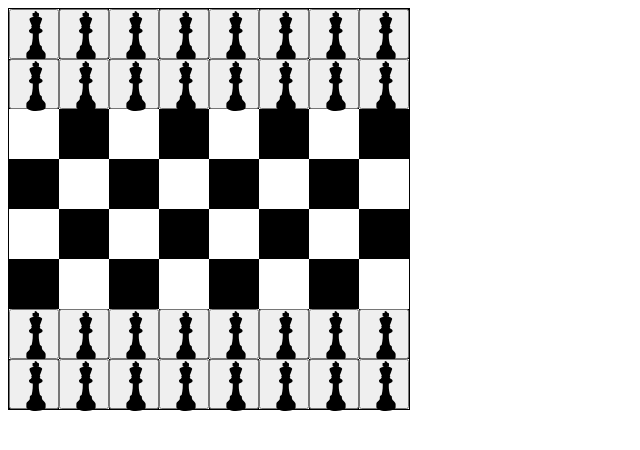
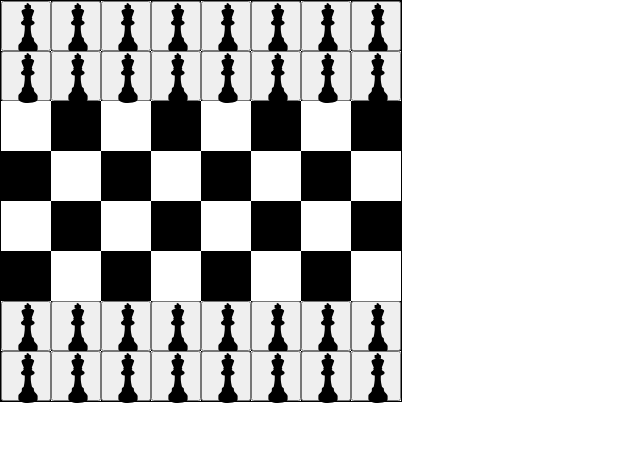
Before and after one commit to jav0314/chess-js, a website built with Vite: page index.html in a window 1280 px wide. Shown: the whole page, without its empty margins (0-640 px from the left). Built offline with nearby package versions, Linux system fonts and the light colour scheme.

Commit message:
normalizeCss2

```diff
--- a/index.html
+++ b/index.html
@@ -8,6 +8,5 @@
   <body>
     <div id="app"></div>
     <script type="module" src="./src/js/main.js"></script>
-    <link rel="stylesheet" href="normalize.css">
   </body>
 </html>
--- a/src/styles/main.css
+++ b/src/styles/main.css
@@ -1,6 +1,7 @@
 @import "./vars.css";
 @import "./components/square.css";
 @import "./components/piece.css";
+@import "normalize.css";
 
 #app {
   display: grid;
```
Also changed, not shown: src/styles/normalize.css (renamed from src/styles/ normalize.css).
